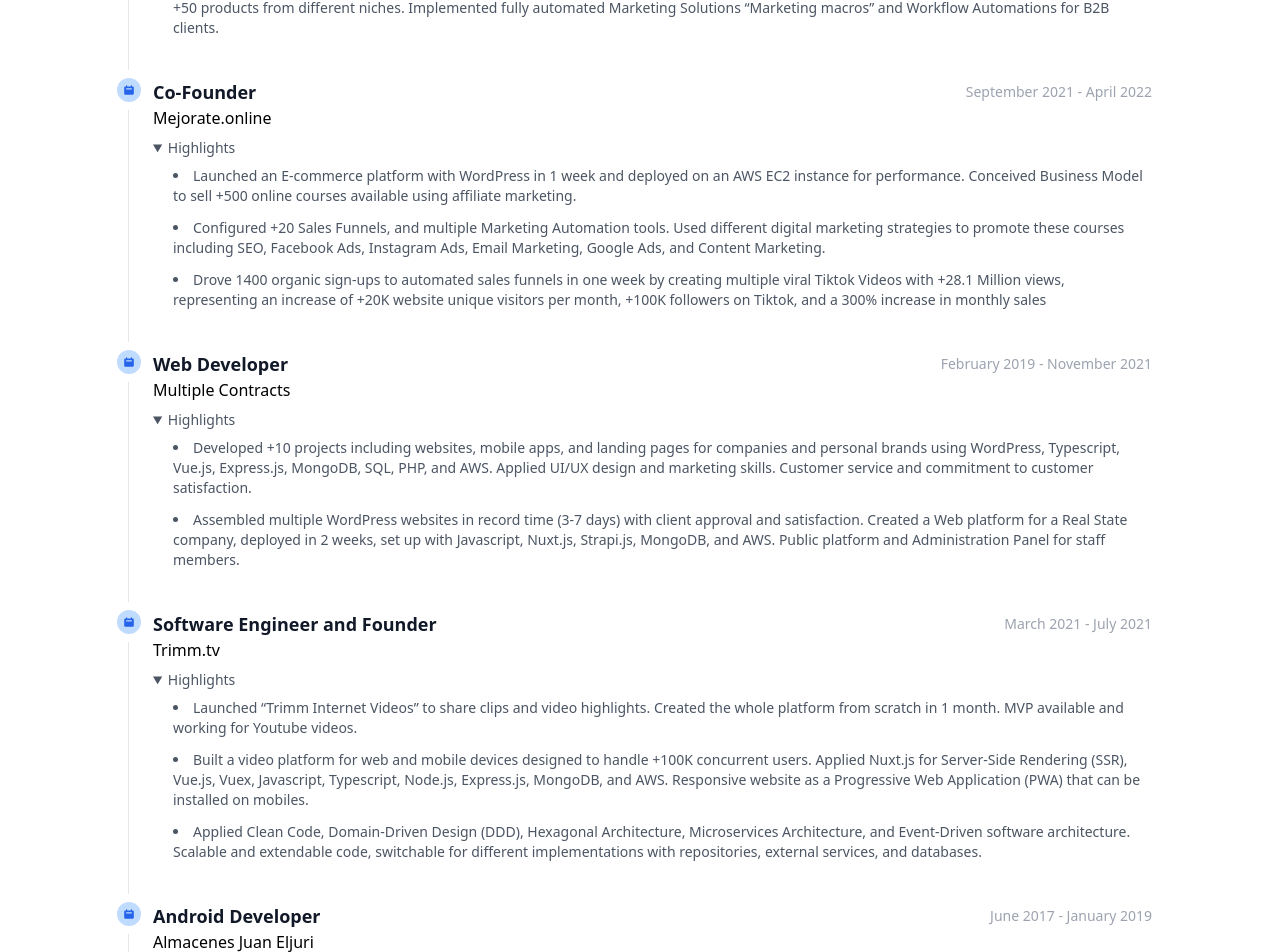
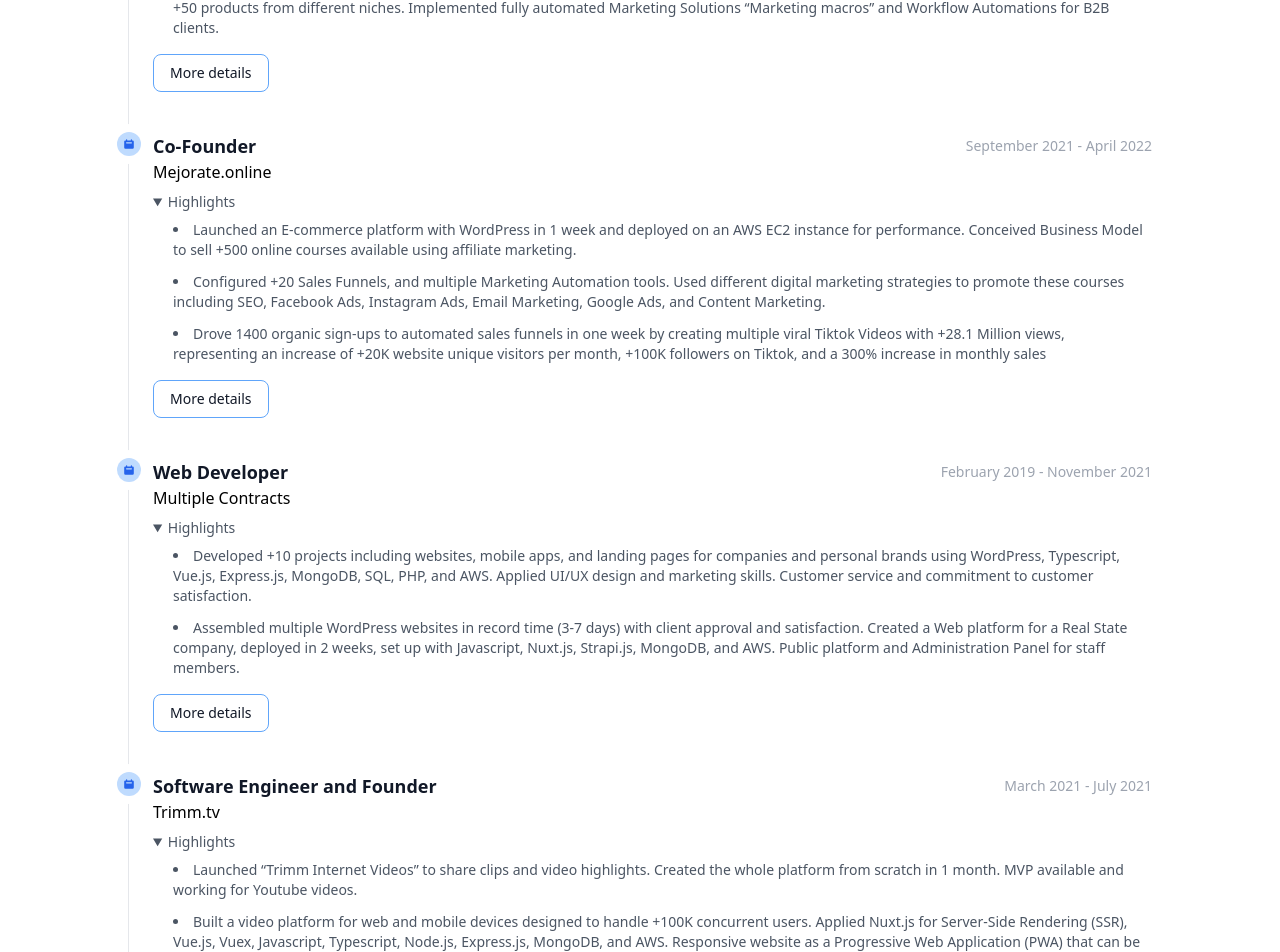
Before and after one commit to Ivanfvj/portfolio, a Next.js app: page /timeline in a window 1280 px wide. Shown: the part 540-1492 px from the top of the page. Built offline with nearby package versions, Linux system fonts and the light colour scheme.

Commit message:
[ADD] - Added details button on timeline page

```diff
--- a/components/shared/Timeline/index.tsx
+++ b/components/shared/Timeline/index.tsx
@@ -6,12 +6,24 @@
 
 interface ITimelineProps extends BaseReactProps {}
 
-const DetailsButton = (props: any) => {
+interface DetailsButtonProps extends BaseReactProps {
+  href: string;
+  text?: string;
+}
+
+const DetailsButton = (props: DetailsButtonProps) => {
   return (
-    <Link href="/">
-      <button className="inline-flex items-center py-2 px-4 text-sm font-medium text-gray-900 bg-white rounded-lg border border-gray-200 hover:bg-gray-100 hover:text-blue-700 focus:z-10 focus:ring-4 focus:outline-none focus:ring-gray-200 focus:text-blue-700 dark:bg-gray-800 dark:text-gray-400 dark:border-gray-600 dark:hover:text-white dark:hover:bg-gray-700 dark:focus:ring-gray-700">
-        {props.children}
-      </button>
+    <Link href={props.href} passHref>
+      <a>
+        <button
+          className={classNames(
+            "inline-flex items-center py-2 px-4 text-sm font-medium text-gray-900 bg-white rounded-lg border border-blue-400 hover:bg-gray-50 hover:text-blue-700 focus:z-10 focus:ring-4 focus:outline-none focus:ring-gray-200 focus:text-blue-700 dark:bg-gray-800 dark:text-gray-400 dark:border-gray-600 dark:hover:text-white dark:hover:bg-gray-700 dark:focus:ring-gray-700",
+            props.className
+          )}
+        >
+          {props.children}
+        </button>
+      </a>
     </Link>
   );
 };
@@ -44,7 +56,10 @@
   title: string;
   subtitle?: string;
   time?: string;
-  detailsUrl?: string;
+  button?: {
+    url: string;
+    text?: string;
+  };
 }
 
 interface ITimelineItemProps extends BaseReactProps, ITimelineItem {
@@ -66,8 +81,14 @@
         )}
       </div>
       {props.subtitle && <p>{props.subtitle}</p>}
-      {props.children && <div className="mt-2 text-sm text-gray-600">{props.children}</div>}
-      {props.detailsUrl && <DetailsButton />}
+      {props.children && (
+        <div className="mt-2 text-sm text-gray-600">{props.children}</div>
+      )}
+      {props.button && (
+        <DetailsButton className="mt-4" href={props.button.url}>
+          {props.button.text || "More details"}
+        </DetailsButton>
+      )}
     </li>
   );
 }
--- a/pages/timeline.tsx
+++ b/pages/timeline.tsx
@@ -32,6 +32,9 @@
             title="Software Engineer and Founder"
             subtitle="Unamacro"
             time="November 2020 - Present"
+            button={{
+              url: "/projects/unamacro",
+            }}
           >
             <details open={openDetails}>
               <summary className="cursor-pointer">Highlights</summary>
@@ -62,6 +65,9 @@
             title="Co-Founder"
             subtitle="Mejorate.online"
             time="September 2021 - April 2022"
+            button={{
+              url: "/projects/mejorate",
+            }}
           >
             <details open={openDetails}>
               <summary className="cursor-pointer">Highlights</summary>
@@ -93,6 +99,9 @@
             title="Web Developer"
             subtitle="Multiple Contracts"
             time="February 2019 - November 2021"
+            button={{
+              url: "/projects",
+            }}
           >
             <details open={openDetails}>
               <summary className="cursor-pointer">Highlights</summary>
@@ -118,6 +127,9 @@
             title="Software Engineer and Founder"
             subtitle="Trimm.tv"
             time="March 2021 - July 2021"
+            button={{
+              url: "/projects/trimm",
+            }}
           >
             <details open={openDetails}>
               <summary className="cursor-pointer">Highlights</summary>
@@ -149,6 +161,9 @@
             title="Android Developer"
             subtitle="Almacenes Juan Eljuri"
             time="June 2017 - January 2019"
+            button={{
+              url: "/projects/eljuri",
+            }}
           >
             <details open={openDetails}>
               <summary className="cursor-pointer">Highlights</summary>
```
